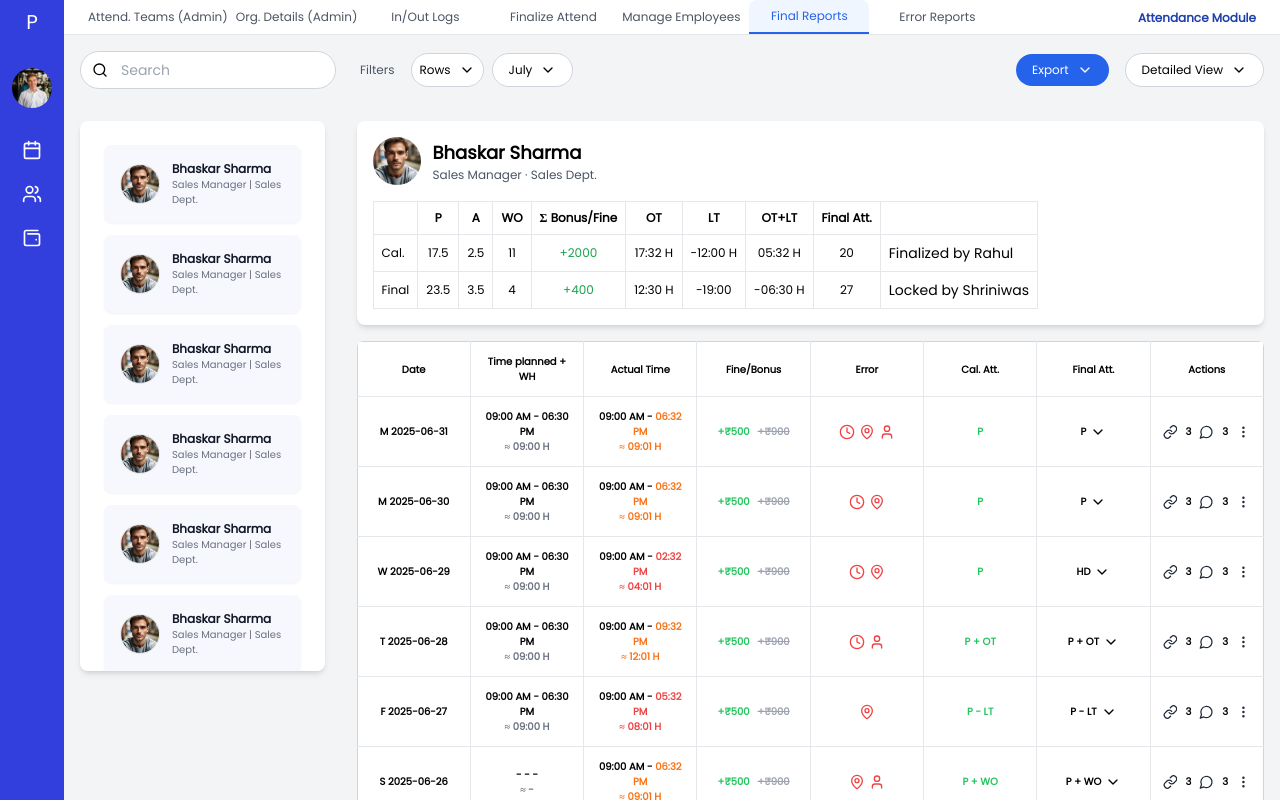
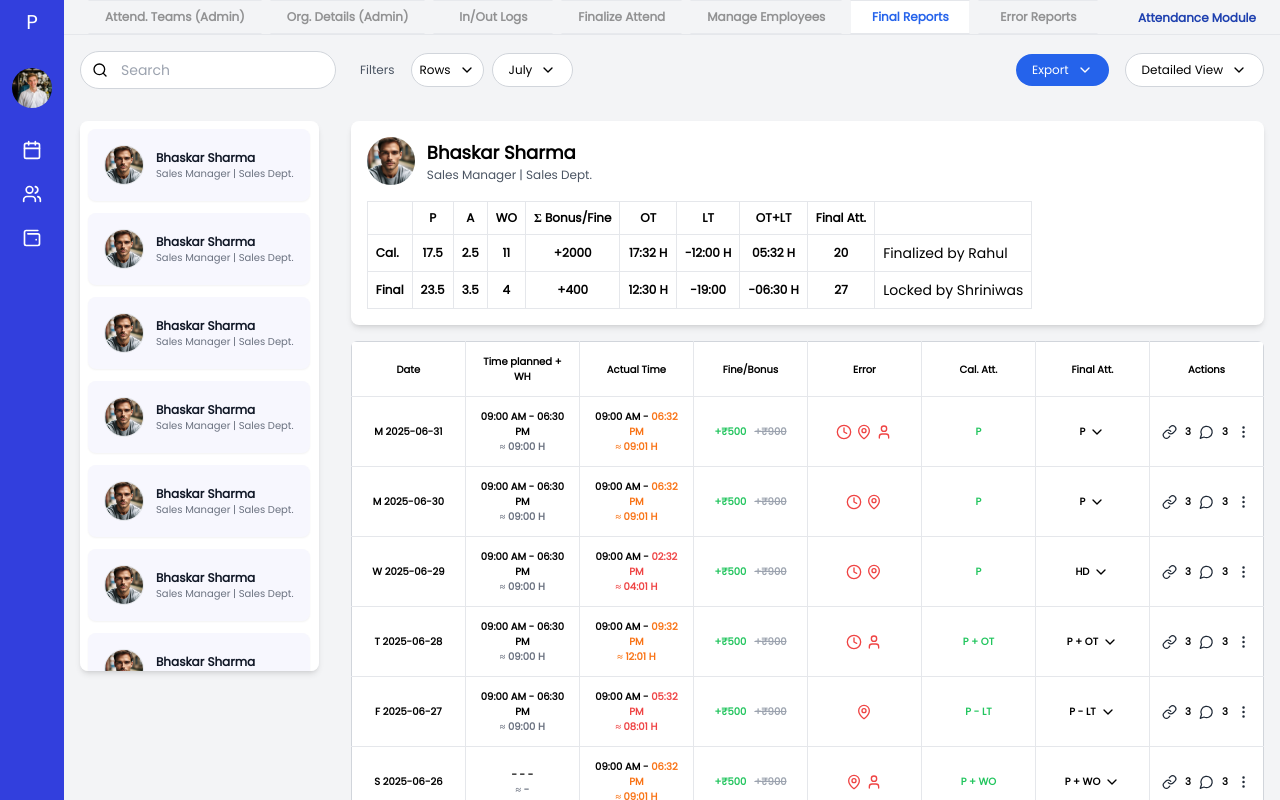
Before and after one commit to Farooq7234/dashboard-praavi, a Next.js app: page / in a window 1280 px wide. Shown: the top 800 px of the page. Built offline with nearby package versions, Linux system fonts and the light colour scheme.

Commit message:
refactor: enhance layout and styling in EmployeeRecord, TabNavigation, and UserList components

```diff
--- a/components/EmployeeRecord.jsx
+++ b/components/EmployeeRecord.jsx
@@ -16,14 +16,14 @@ const EmployeeRecord = ({ employeeData }) => {
               {employeeData.name}
             </h3>
             <p className="text-xs text-gray-600">
-              {employeeData.role} · {employeeData.department}
+              {employeeData.role} | {employeeData.department}
             </p>
           </div>
         </div>
       </div>
       {/* Table 💠 */}
       <div className="overflow-x-auto">
-        <table className="w-full text-xs  ">
+        <table className="w-full text-xs font-bold  ">
           <thead>
             <tr>
               <th className="p-2 text-center border border-gray-200 text-black"></th>
@@ -59,9 +59,7 @@ const EmployeeRecord = ({ employeeData }) => {
           <tbody>
             {/* Calculated Row */}
             <tr>
-              <td className="p-2 font-medium border border-gray-200 text-black">
-                Cal.
-              </td>
+              <td className="p-2  border border-gray-200 text-black">Cal.</td>
               <td className="p-2 text-center border border-gray-200 text-black">
                 17.5
               </td>
@@ -71,7 +69,7 @@ const EmployeeRecord = ({ employeeData }) => {
               <td className="p-2 text-center border border-gray-200 text-black">
                 11
               </td>
-              <td className="p-2 text-center border border-gray-200 text-green-600">
+              <td className="p-2 text-center border border-gray-200 text-black">
                 +2000
               </td>
               <td className="p-2 text-center border border-gray-200 text-black">
@@ -86,15 +84,13 @@ const EmployeeRecord = ({ employeeData }) => {
               <td className="p-2 text-center border border-gray-200 text-black">
                 20
               </td>
-              <td className="p-2 text-left border border-gray-200 text-black text-sm">
+              <td className="p-2 text-left border font-medium border-gray-200 text-black text-sm">
                 Finalized by Rahul
               </td>
             </tr>
             {/* Final Row */}
             <tr>
-              <td className="p-2 font-medium border border-gray-200 text-black">
-                Final
-              </td>
+              <td className="p-2  border border-gray-200 text-black">Final</td>
               <td className="p-2 text-center border border-gray-200 text-black">
                 23.5
               </td>
@@ -104,7 +100,7 @@ const EmployeeRecord = ({ employeeData }) => {
               <td className="p-2 text-center border border-gray-200 text-black">
                 4
               </td>
-              <td className="p-2 text-center border border-gray-200 text-green-600">
+              <td className="p-2 text-center border border-gray-200 text-black">
                 +400
               </td>
               <td className="p-2 text-center border border-gray-200 text-black">
@@ -119,7 +115,7 @@ const EmployeeRecord = ({ employeeData }) => {
               <td className="p-2 text-center border border-gray-200 text-black">
                 27
               </td>
-              <td className="p-2 text-left border border-gray-200 text-black text-sm">
+              <td className="p-2 text-left font-medium border border-gray-200 text-black text-sm">
                 Locked by Shriniwas
               </td>
             </tr>
--- a/components/TabNavigation.jsx
+++ b/components/TabNavigation.jsx
@@ -17,7 +17,7 @@ const TabNavigation = () => {
   return (
     <div className="bg-white border-b border-gray-200 w-full">
       <div className="max-w-full">
-        <nav className="flex items-center px-6 overflow-x-auto w-full">
+        <nav className="flex items-center px-6 overflow-x-auto w-full bg-gray-100 ">
           {/* Left side buttons */}
           <div className="flex gap-2  flex-grow">
             {tabs.map((tab) => (
@@ -25,13 +25,13 @@ const TabNavigation = () => {
                 key={tab.id}
                 onClick={() => setActiveTab(tab.id)}
                 className={`
-                  py-2 text-xs font-medium rounded-t-lg
+                 px-4 py-2 text-xs font-bold border  border-r-gray-100 border-l-gray-100
                   transition-colors duration-200 relative
                   min-w-[120px] whitespace-nowrap
                   ${
                     activeTab === tab.id
-                      ? "bg-blue-50 text-blue-600 border-b-2 border-blue-600"
-                      : "text-gray-600 hover:bg-gray-100"
+                      ? "bg-white text-blue-600 border  border-r-gray-100 border-l-gray-100"
+                      : "text-[#00000080] opacity-80 hover:bg-gray-100"
                   }
                 `}
               >
--- a/components/UserList.jsx
+++ b/components/UserList.jsx
@@ -45,7 +45,7 @@ const users = [
 
 const UserList = () => {
   return (
-    <div className="hidden sm:flex w-[300px] h-[550px] overflow-y-scroll bg-white p-6 rounded-lg shadow-md scroll-auto">
+    <div className="hidden sm:flex w-[300px] h-[550px] overflow-y-scroll bg-white p-2 rounded-lg shadow-md scroll-auto">
       {/* User List Container */}
       <div className="space-y-3">
         {users.map((user, index) => (
```
